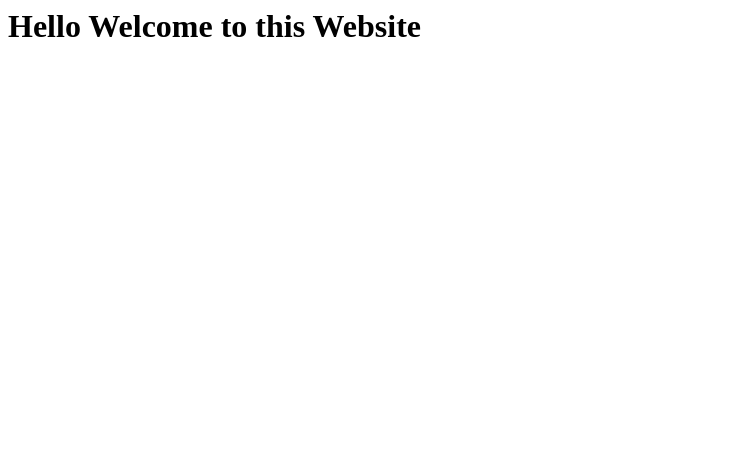
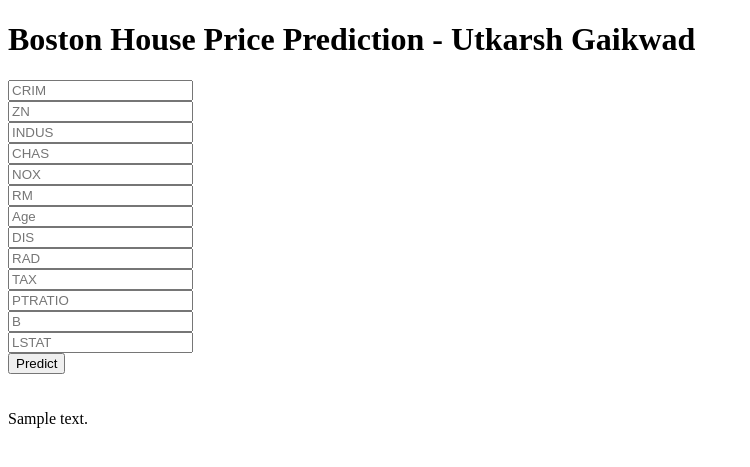
Before and after one commit to utkarshg1/BostonHousePrediction, a Flask app: template templates/home.html in a window 1280 px wide. Shown: the top 467 px of the page, without its empty margins (0-750 px from the left). Run offline with Flask 2, Linux system fonts and the light colour scheme; the template is opened without the code that fills it: most values are stand-ins (such as "Sample title", 1, 10 or a date in 2020); parts of the project's set-up code (start-up, migrations or seed data) failed here and were passed over.

Commit message:
Final Web page done with Predict button

```diff
--- a/app.py
+++ b/app.py
@@ -1,4 +1,5 @@
 import pickle
+from re import L
 from flask import Flask, request, app, jsonify, url_for, render_template
 import numpy as np
 import pandas as pd
@@ -27,5 +28,17 @@ def predict_api():
     print('\n\n',output[0])
     return jsonify(str(output[0]))
 
+@app.route('/predict',methods=['POST'])
+def predict():
+    data = [float(x) for x in request.form.values()]
+    l = ['CRIM', 'ZN', 'INDUS', 'CHAS', 'NOX', 'RM', 'AGE', 'DIS', 'RAD', 'TAX', 'PTRATIO', 'B', 'LSTAT']
+    final_data = pd.DataFrame(data).T
+    final_data.columns = l
+    print(final_data)
+    output = xgb_model.predict(final_data)[0]
+    print(output)
+    return render_template("home.html",prediction_text="The predicted house price is {}".format(output))
+
+
 if __name__ == "__main__":
     app.run(debug=True)
--- a/requirements.txt
+++ b/requirements.txt
@@ -5,3 +5,4 @@ numpy
 pandas
 matplotlib
 seaborn
+statsmodels
--- a/templates/home.html
+++ b/templates/home.html
@@ -1,3 +1,48 @@
-<h1>
-    Hello Welcome to this Website
-</h1>
+<!DOCTYPE html>
+<html >
+
+<head>
+  <meta charset="UTF-8">
+  <title>ML API</title>
+  <link href='https://fonts.googleapis.com/css?family=Pacifico' rel='stylesheet' type='text/css'>
+<link href='https://fonts.googleapis.com/css?family=Arimo' rel='stylesheet' type='text/css'>
+<link href='https://fonts.googleapis.com/css?family=Hind:300' rel='stylesheet' type='text/css'>
+<link href='https://fonts.googleapis.com/css?family=Open+Sans+Condensed:300' rel='stylesheet' type='text/css'>
+
+
+</head>
+
+<body>
+ <div class="login">
+	<h1>Boston House Price Prediction - Utkarsh Gaikwad</h1>
+
+     <!-- Main Input For Receiving Query to our ML -->
+    <form action="{{ url_for('predict')}}"method="post">
+      <input type="text" name="CRIM" placeholder="CRIM" required="required" /><br>
+    	<input type="text" name="ZN" placeholder="ZN" required="required" /><br>
+        <input type="text" name="INDUS" placeholder="INDUS" required="required" /><br>
+        <input type="text" name="CHAS" placeholder="CHAS" required="required" /><br>
+        <input type="text" name="NOX" placeholder="NOX" required="required" /><br>
+        <input type="text" name="RM" placeholder="RM" required="required" /><br>
+        <input type="text" name="Age" placeholder="Age" required="required" /><br>
+        <input type="text" name="DIS" placeholder="DIS" required="required" /><br>
+        <input type="text" name="RAD" placeholder="RAD" required="required" /><br>
+        <input type="text" name="TAX" placeholder="TAX" required="required" /><br>
+        <input type="text" name="PTRATIO" placeholder="PTRATIO" required="required" /><br>
+        <input type="text" name="B" placeholder="B" required="required" /><br>
+        <input type="text" name="LSTAT" placeholder="LSTAT" required="required" /><br>
+
+
+
+        <button type="submit" class="btn btn-primary btn-block btn-large">Predict</button>
+    </form>
+
+   <br>
+   <br>
+
+
+ </div>
+ {{prediction_text}}
+
+</body>
+</html>
```
Also changed, not shown: README.md.
